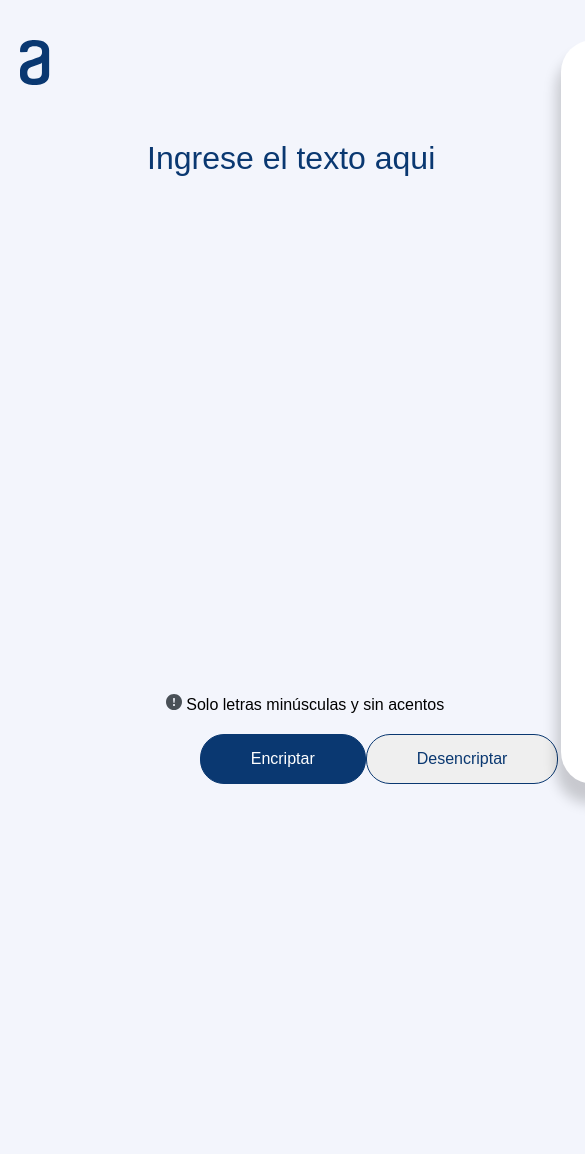
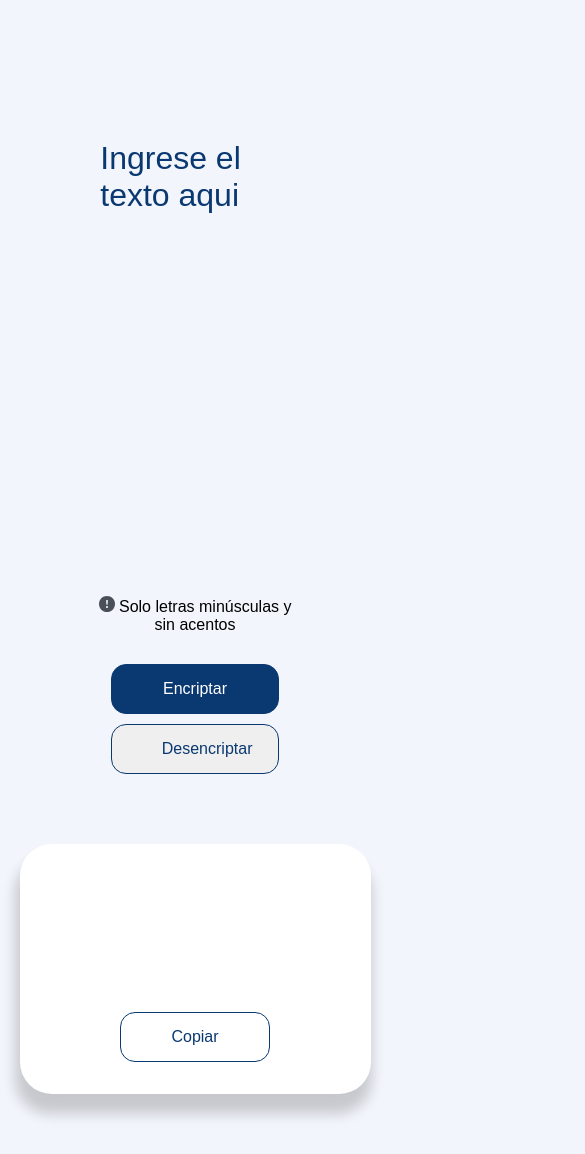
Before and after one commit to waflittoo/EncriptadorG5, a plain HTML site: page index.html in a window 390 px wide. Shown: the top 1154 px of the page, 585 px wide, since content can reach past the window. Before the commit the page ends 844 px from the top, so only its background shows below. Drawn offline with Linux system fonts and the light colour scheme.

Commit message:
Diseño responsive para el encriptador

```diff
--- a/css/style.css
+++ b/css/style.css
@@ -11,13 +11,16 @@
 }
 
 .btn {
-    padding: 25px 100px;
-    border-radius: 24px;
+    padding: 15px 50px;
+    border-radius: 15px;
     border: 1px solid #0A3871;
     color: #0A3871;
     font-size: 16px;
 }
-
+.btn:hover {
+    cursor: pointer;
+    background: #e2e2e2;
+}
 
 body {
     background: #F3F5FC;
@@ -70,8 +73,6 @@ body .container .main-col .main-col-container .main-textarea:focus {
 body .container .main-col .main-col-container .main-textarea::placeholder {
     color: #0A3871;
 }
-
-
 
 body .container .main-col .main-col-container .text-btn-container p {
     text-align: center;
@@ -132,11 +133,21 @@ body .container .result-col .result-col-container.found .text-found {
     flex-direction: column;
     justify-content: space-between;
 }
+body .container .result-col .result-col-container.found .text-found .text {
+    /* background: #000; */
+    height: 100%;
+    margin-bottom: 20px;
+}
 
-body .container .result-col .result-col-container.found .text-found .text p {
+body .container .result-col .result-col-container.found .text-found .text .result-text {
     line-height: 150%;
     font-size: 24px;
-    max-width: 100%;
+    width: 100%;
+    background-color: #fff;
+    border: none;
+    /* max-width: 100%; */
+    height: 100%;
+    resize: none;
     color: #495057;
     text-align: left;
 }
@@ -144,16 +155,114 @@ body .container .result-col .result-col-container.found .text-found .text p {
 body .container .result-col .result-col-container.found .text-found .btns .btn {
     background: #fff;
 }
+body .container .result-col .result-col-container.found .text-found .btns .btn:hover {
+    background: #eeeeee;
+}
 
 
-@media screen and (max-width:1550px) {
-    .btn {
-        padding: 25px 80px;
+/* ---------- ---------- RESPONSIVE ---------- ----------*/
+/* ---------- ---------- RESPONSIVE ---------- ----------*/
+/* ---------- ---------- RESPONSIVE ---------- ----------*/
+
+@media screen and (max-width:1366px) {
+    body .container .main-col{
+        margin: auto;
+        width: 60%;
+    }
+    body .container .main-col .main-col-container {
+        margin: auto;
+    }
+
+    body .container .main-col .main-col-container .text-btn-container .buttons{
+        width: 70%;
+    }
+
+    body .container .main-col .main-col-container .text-btn-container .buttons .btn {
+        padding: 15px 50px;
     }
 }
 
-@media screen and (max-width:1366px) {
-    .btn {
-        padding: 15px 50px;
+@media screen and (max-width:1250px) {
+    body .container .main-col .main-col-container .text-btn-container .buttons{
+        width: 90%;
     }
 }
+
+@media screen and (max-width:1050px) {
+    body .container .main-col .main-col-container .text-btn-container .buttons{
+        width: 90%;
+        flex-direction: column;
+        /* margin: auto; */
+    }
+    body .container .main-col .main-col-container .text-btn-container .buttons .btn:first-child{
+        margin-bottom: 10px;
+    }
+}
+
+/* Responsive Tablet */
+@media screen and (max-width:870px) {
+    body .container .main-col .main-col-container{
+        width: 70%;
+    }
+
+    body .container .result-col .result-col-container{
+        width: 100%;
+    }
+}
+
+@media screen and (max-width:768px) {
+    body .container{
+        flex-direction: column;
+    }
+
+    body .container .main-col .main-col-container{
+        width: 100%;
+        margin: auto;
+    }
+
+    body .container .main-col .main-col-container .main-textarea{
+        height: 500px;
+    }
+
+    body .container .main-col .main-col-container .text-btn-container .buttons{
+        flex-direction: row;
+    }
+
+    body .container .main-col .main-col-container .text-btn-container .buttons .btn{
+        border-radius: 15px;
+    }
+
+    body .container .main-col .main-col-container .text-btn-container .buttons .btn:first-child{
+        margin-bottom: 0;
+    }
+
+    body .container .result-col .result-col-container{
+        margin: 60px auto;
+        width: 100%;
+        height: fit-content;
+    }
+
+    body .container .result-col .result-col-container.nf .not-found .draw{
+        display: none;
+    }
+
+    body .container .result-col .result-col-container.nf .not-found .text h2{
+        margin-top: 0;
+    }
+
+
+    body .container .result-col .result-col-container .btns{
+        margin-top: 40px;
+    }
+}
+
+@media screen and (max-width: 736px) {
+    body .container .main-col .main-col-container .text-btn-container .buttons{
+        flex-direction: column;
+        width: 80%;
+    }
+    body .container .main-col .main-col-container .text-btn-container .buttons .btn{
+        width: 100%;
+        margin: 10px 0;
+    }
+}
--- a/index.html
+++ b/index.html
@@ -11,11 +11,6 @@
 
 <body>
     <div class="container">
-        <div class="logo">
-            <div class="logo-container">
-                <img src="./img/aluraLogo.svg" alt="Alura latam logo">
-            </div>
-        </div>
         <div class="main-col">
             <div class="main-col-container">
                 <textarea name="mainTextarea" id="mainTextarea" class="main-textarea"
@@ -33,7 +28,7 @@
             </div>
         </div>
         <div class="result-col">
-            <div class="result-col-container nf" id="resultNotFound">
+            <div class="result-col-container nf hidden" id="resultNotFound">
                 <div class="not-found">
                     <div class="draw">
                         <img src="./img/nothingLogo.svg" alt="No resultados">
@@ -46,10 +41,12 @@
                     </div>
                 </div>
             </div>
-            <div class="result-col-container found hidden" id="resultFound">
+            <div class="result-col-container found" id="resultFound">
+            <!-- <div class="result-col-container found hidden" id="resultFound"> -->
                 <div class="text-found">
                     <div class="text">
-                        <p id="resultText"></p>
+                        <textarea name="resultText" id="resultText" class="result-text" disabled></textarea>
+                        <!-- <p id="resultText"></p> -->
                     </div>
                     <div class="btns">
                         <button class="btn" id="copyBtn">Copiar</button>
@@ -58,7 +55,6 @@
             </div>
         </div>
     </div>
-    </div>
     <script src="./js/main.js"></script>
 </body>
 </html>
```
Also changed, not shown: img/aluraLogo.svg (deleted).
